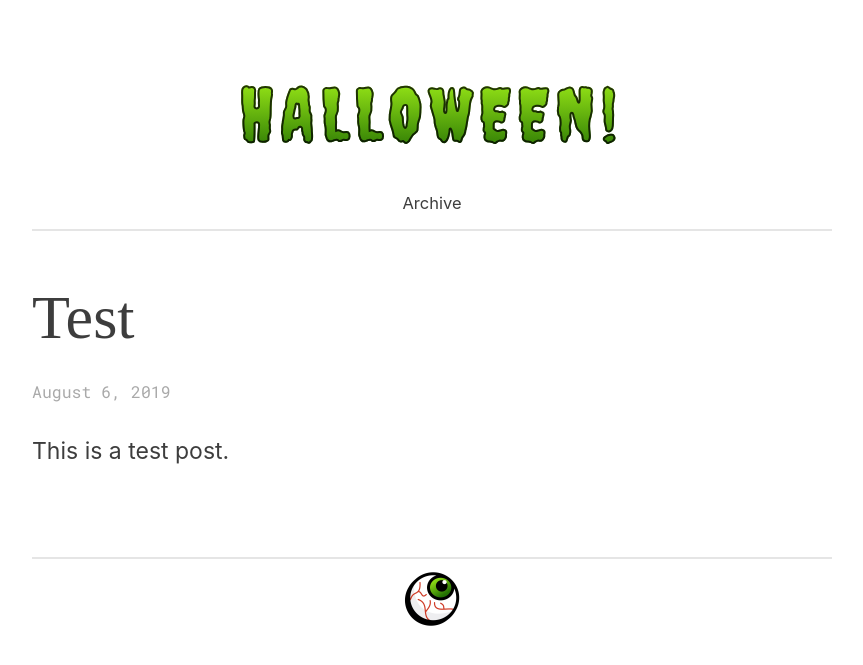
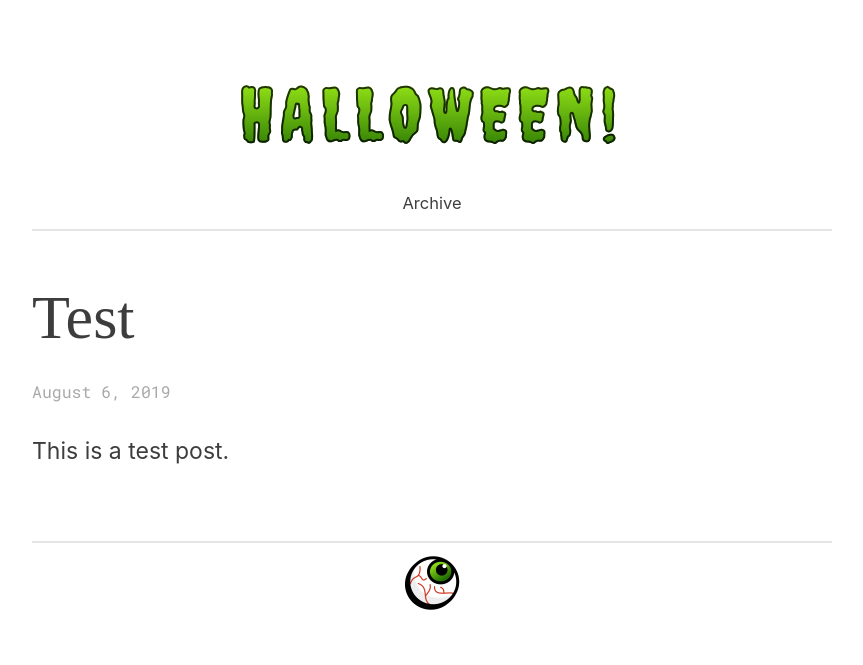
Before and after one commit to lmw13/lmw13, a Jekyll site: the page built from index.html, in a window 1280 px wide. Shown: the top 665 px of the page, without its empty margins (208-1071 px from the left). Built offline with Jekyll 4.4.1, drawn with Linux system fonts in a browser that asks for light colours; some web fonts are replaced; the list of posts is cut into pages by our own code.

Commit message:
Update style.css

```diff
--- a/css/style.css
+++ b/css/style.css
@@ -26,7 +26,8 @@ body {
 .first,
 nav,
 figcaption,
-.crumbs {
+.crumbs,
+footer {
 	margin-top: -1em;
 }
 
```
